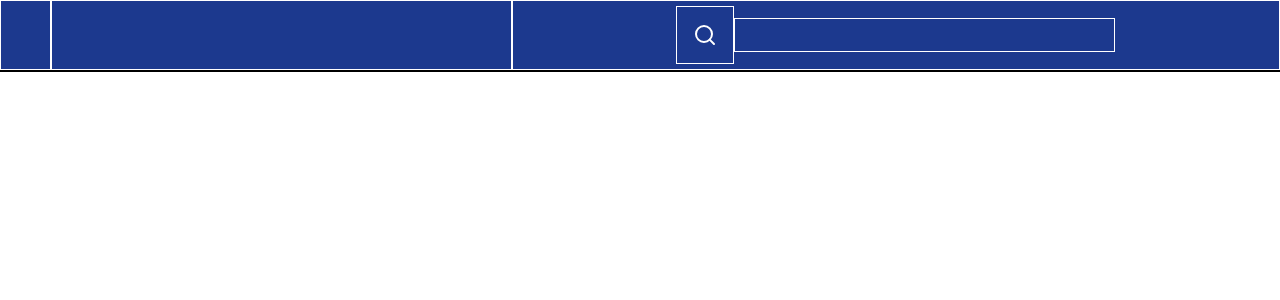
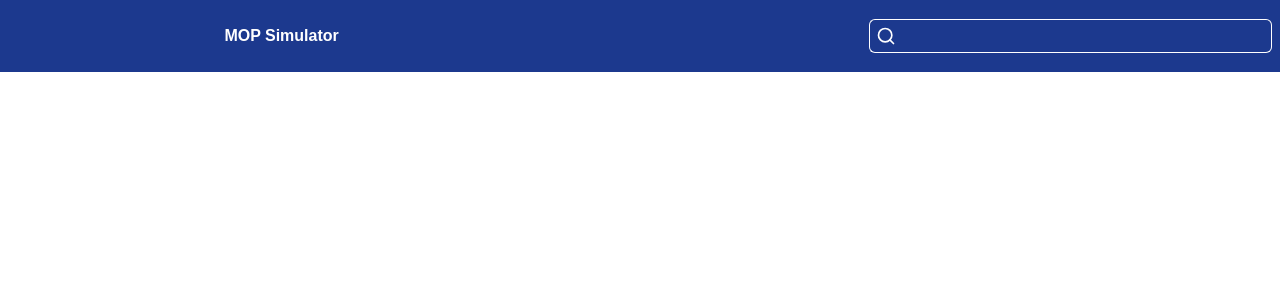
Before and after one commit to omid2007hope/MOP-Simulator, a Next.js app in the folder frontend/: page / in a window 1280 px wide. Shown: the top 300 px of the page. Built offline with nearby package versions, Linux system fonts and the light colour scheme.

Commit message:
feat: add Header component with logo, title, and search input bar

```diff
--- a/frontend/src/app/components/layout/header.jsx
+++ b/frontend/src/app/components/layout/header.jsx
@@ -2,21 +2,24 @@ import { Search } from "lucide-react";
 
 export default function Header() {
   return (
-    <header className="flex flex-row w-full h-9/100 bg-blue-900 border-b-2 border-black z-250 fixed">
+    <header className="flex flex-row w-full h-9/100 bg-blue-900 z-250 fixed">
       {/* logo */}
-      <div className="h-full w-4/100 flex flex-col justify-around items-center text-white font-bold border">
-        <img src="" alt="" />
+      <div className="h-full w-4/100 flex flex-col justify-around items-center text-white font-bold">
+        <img src="../../favicon.ico" alt="" />
       </div>
       {/* title */}
-      <div className="h-full w-36/100 flex flex-col justify-around items-center text-white font-bold border">
-        <h1 className=""></h1>
+      <div className="h-full w-36/100 flex flex-col justify-around items-center text-white font-bold">
+        <h1 className="">MOP Simulator</h1>
       </div>
       {/* search bar  */}
-      <div className="h-full w-60/100 flex flex-row justify-center items-center text-white font-bold border">
-        <button className="p-4 border">
-          <Search />
+      <div className="h-full w-60/100 flex flex-row justify-end  items-center text-white font-bold">
+        <button className="p-1.5 border-y border-l rounded-l-md">
+          <Search size={20} />
         </button>
-        <input className="py-1 pl-35 pr-5 border" type="text" />
+        <input
+          className="py-1 pl-2.5 pr-35 border-y border-r rounded-r-md mr-2"
+          type="text"
+        />
       </div>
     </header>
   );
```
